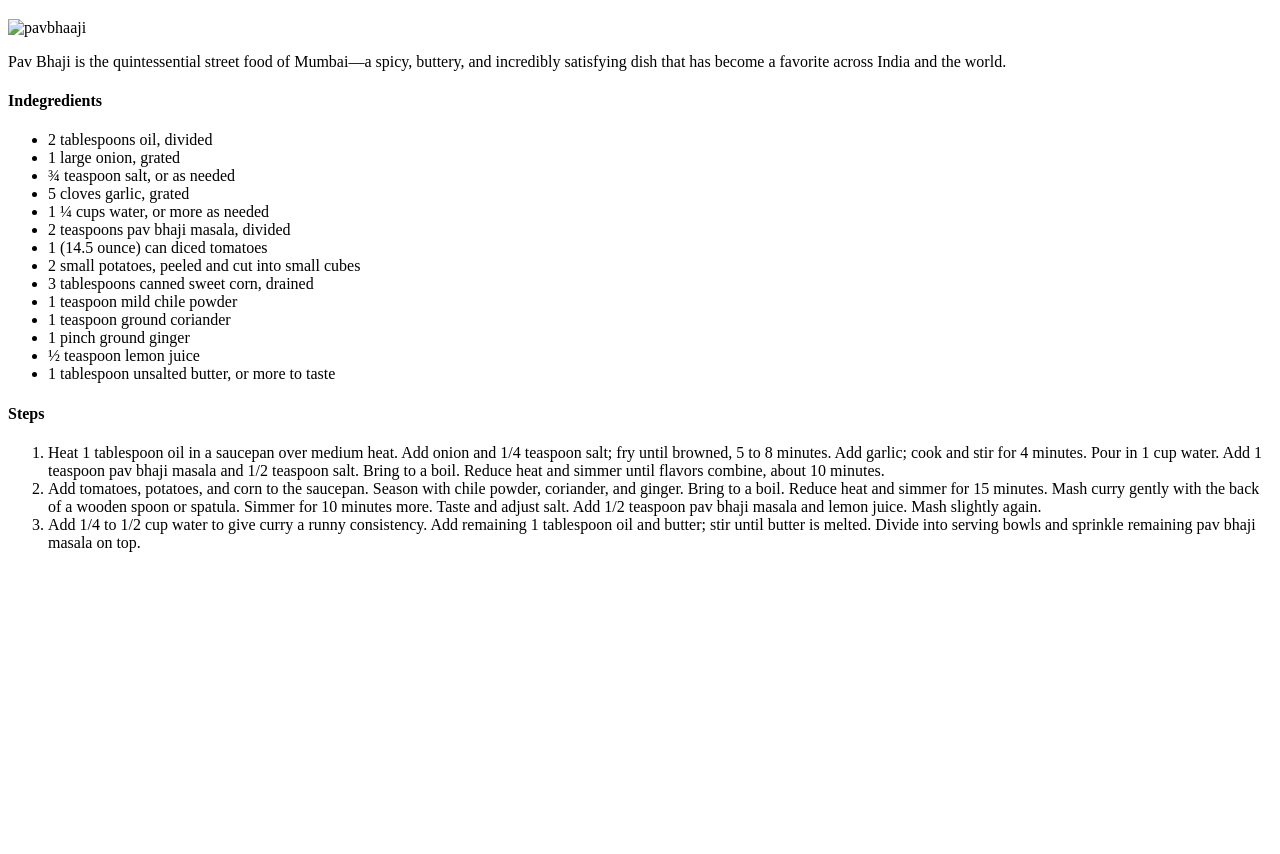
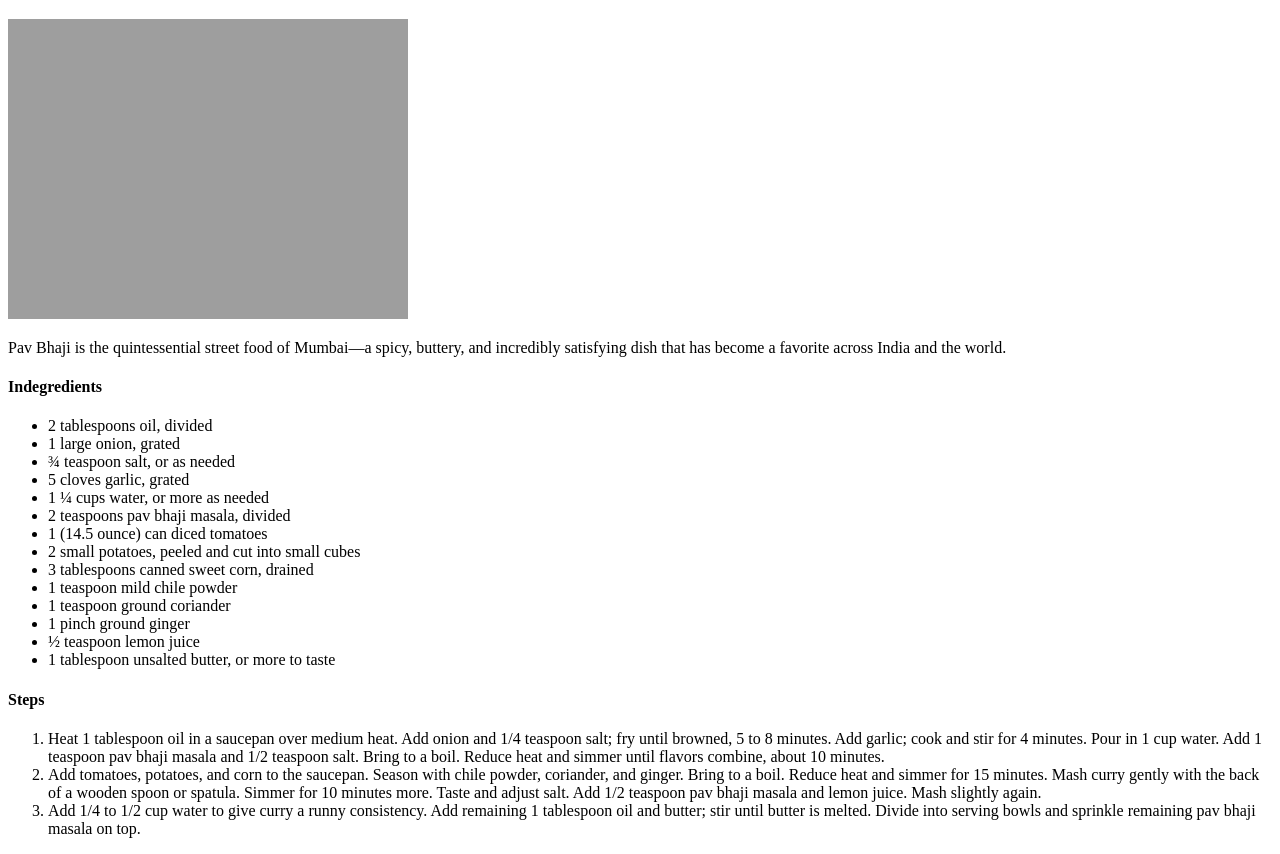
Before and after one commit to Ayan-Jain-737/odin-recipes, a plain HTML site: page recipes/bhaji.html in a window 1280 px wide. Shown: the part 87-941 px from the top of the page. Before the commit the page ends 800 px from the top, so only its background shows below. Drawn offline with Linux system fonts and the light colour scheme; the site is published under a folder, as on GitHub Pages, so addresses that start at the root find nothing.

Commit message:
fixed images

```diff
--- a/recipes/bhaji.html
+++ b/recipes/bhaji.html
@@ -10,7 +10,7 @@
 <body>
     <a href="../index.html">Home</a>
     <h1>Pav Bhaaji</h1>
-    <img src="/images/pavbhaaji.png" alt="pavbhaaji">
+    <img src="../images/pavbhaaji.png" alt="pavbhaaji">
     <p>Pav Bhaji is the quintessential street food of Mumbai—a spicy, buttery, and incredibly satisfying dish that has
         become a favorite across India and the world.</p>
     <h4>Indegredients</h4>
```
Also changed, not shown: recipes/sandwitch.html (+1 -1 lines).
